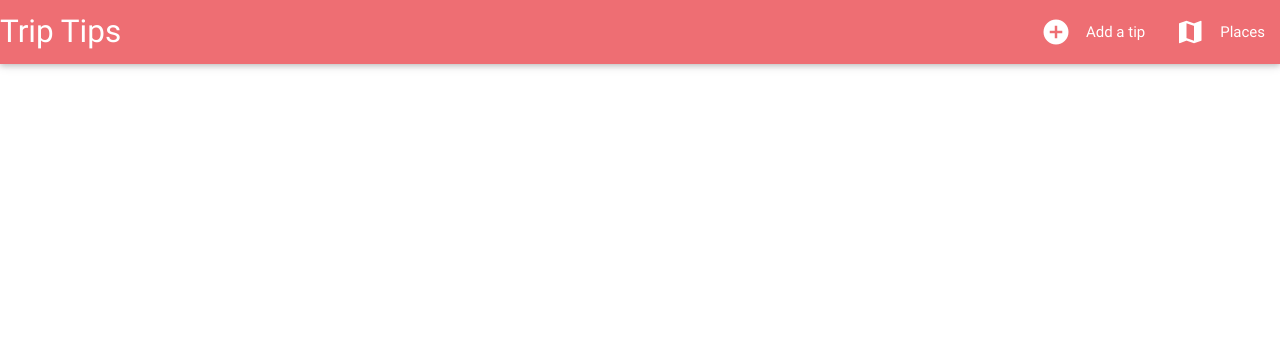
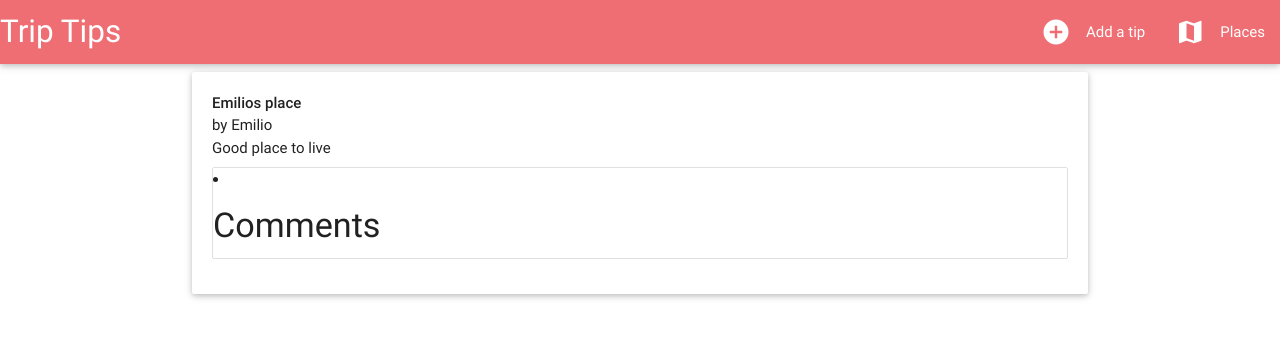
Before and after one commit to Kakyo/TripTips, a website: page index.html in a window 1280 px wide. Drawn offline with Linux system fonts and the light colour scheme.

Commit message:
Feed page

```diff
--- a/index.html
+++ b/index.html
@@ -12,22 +12,33 @@
     <div class="nav-wrapper">
       <a href="#" class="brand-logo">Trip Tips</a>
       <ul id="nav-mobile" class="right">
-        <li><a href="#"><i class="material-icons left">add_circle</i> Add a tip</a></li>
-        <li><a href="#"><i class="material-icons left">map</i> Places</a></li>
+        <li><a href="postform.html"><i class="material-icons left">add_circle</i> Add a tip</a></li>
+        <li><a href="index.html"><i class="material-icons left">map</i> Places</a></li>
       </ul>
     </div>
   </nav>
 
-  <div id="body"></div>
+  <div id="body" class="container"></div>
 
   <div id="tip-template" class="hide">
     <div class="card">
       <div class="card-content">
-        <div class="title">location</div>
-        <div class="user">user</div>
-        <div class="content">content</div>
+        <div class="title"><strong>location</strong></div>
+        <div class="user">by name</div>
+        <div class="content">content_text</div>
+
+        <div class="comments collection">
+          <li class="collection-header"><h4>Comments</h4></li>
+        </div>
       </div>
     </div>
+  </div>
+
+  <div id="comment-template" class="hide">
+    <li class="collection-item">
+      <div class="user">by name</div>
+      <div class="content">message</div>
+    </li>
   </div>
 
 
--- a/js/main.js
+++ b/js/main.js
@@ -3,9 +3,44 @@ window.app = window.app || {};
 app.global = (function() {
   "use strict";
 
+  function insertComments(feedTemplate) {
+    var comments = $(feedTemplate).find('.comments');
+    console.log(comments);
+  }
+
+  function getFeed() {
+    var tips = [
+      {
+        name: "Emilio",
+        location: "Emilios place",
+        message: "Good place to live",
+        comments: [
+          {
+            name: "",
+            comment: ""
+          }
+        ]
+      }
+    ],
+    nTips = tips.length,
+    tipTemplate = $('#tip-template').html(),
+    body = $("#body"),
+    renderedTemplate;
+
+    for (var i = 0; i < nTips; i++) {
+
+      renderedTemplate = tipTemplate.replace('location', tips[i].location).replace('name', tips[i].name).replace('content_text', tips[i].message);
+      insertComments(renderedTemplate);
+
+      body.append(renderedTemplate);
+    }
+
+  }
+
   return {
 
     init: function() {
+      getFeed();
     }
 
   };
```
Also changed, not shown: PostForm.html (+2 -2 lines).
